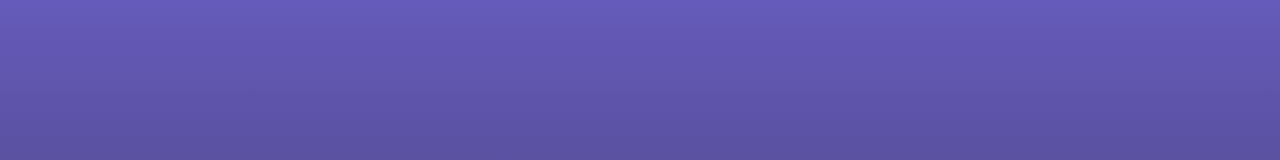
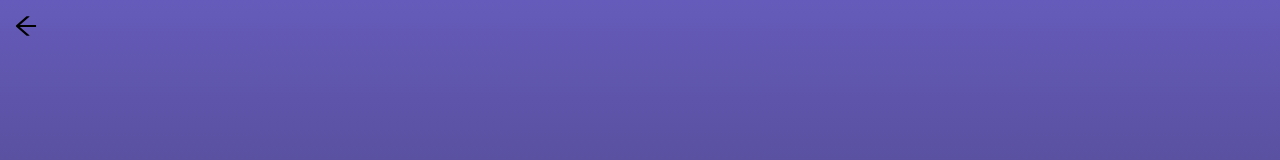
Before and after one commit to GgvGomes/login_forms, a React (Vite) app: page /purple in a window 1280 px wide. Shown: the top 160 px of the page. Built offline with nearby package versions, Linux system fonts and the light colour scheme; a web font is replaced by a local one.

Commit message:
Arrow back ok

```diff
--- /dev/null
+++ b/src/back/arrow_back.tsx
@@ -0,0 +1,10 @@
+import { AiOutlineArrowLeft } from "react-icons/ai";
+import { Link } from "react-router-dom";
+
+export function Arrow_Back() {
+  return (
+    <Link to={"/"} className="Arrow_Back">
+      <AiOutlineArrowLeft size={28} />
+    </Link>
+  );
+}
--- a/src/form/from.tsx
+++ b/src/form/form.tsx
@@ -16,6 +16,7 @@ type Props_Forms = {
 
 import { AiFillEye, AiFillEyeInvisible } from "react-icons/ai";
 import { useState } from "react";
+import { Arrow_Back } from "../back/arrow_back";
 
 export function Form(props: Props_Forms) {
   const [showPassword, setShowPassword] = useState(false);
@@ -25,6 +26,8 @@ export function Form(props: Props_Forms) {
 
   return (
     <div className="all_page">
+      <Arrow_Back />
+
       <form className={`grid-form ${props.className}`}>
         <h1>{props.title || "Login"}</h1>
 
--- a/src/logins/purple.tsx
+++ b/src/logins/purple.tsx
@@ -1,4 +1,4 @@
-import { Form } from "../form/from";
+import { Form } from "../form/form";
 
 import '../styles/purple.scss'
 
--- a/src/styles/main.scss
+++ b/src/styles/main.scss
@@ -11,6 +11,17 @@ body{
 
     display: flex;
     align-items: center;
+
+}
+.Arrow_Back{
+    position: absolute;
+    top: 12px;
+    left: 12px;
+    color: black;
+
+    &:hover{
+        transform: scale(1.2);
+    }
 }
 
 .grid-form{
```
